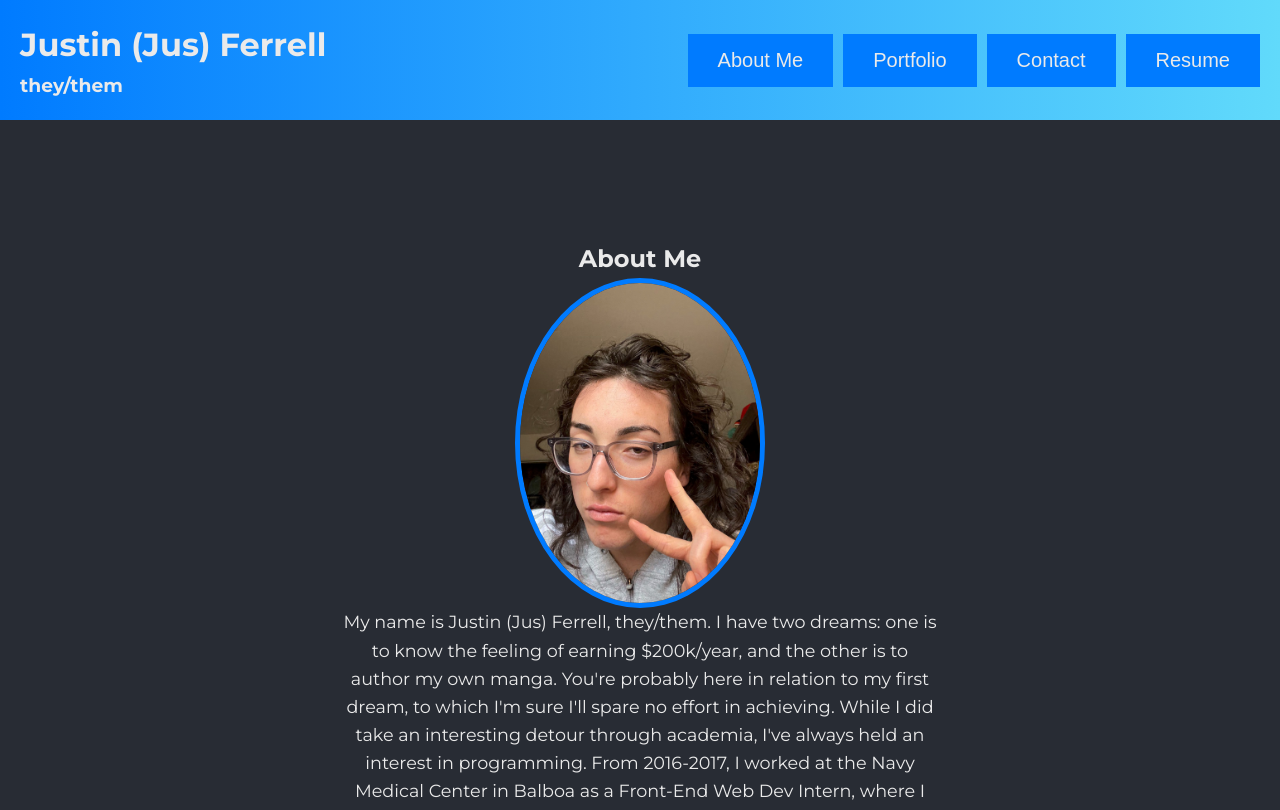
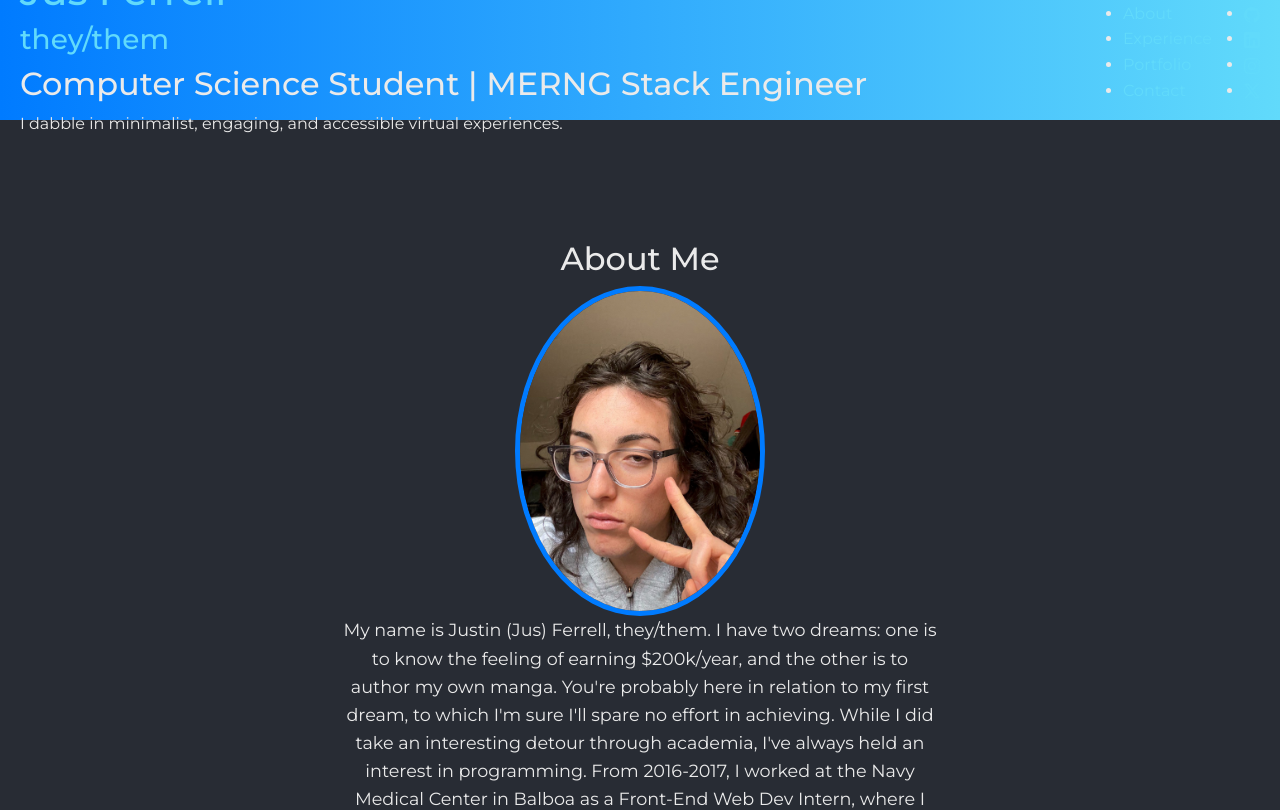
Before and after one commit to lifeofmatsu/React-Portfolio, a React (Vite) app: page / in a window 1280 px wide. Shown: the top 810 px of the page. Built offline with nearby package versions, Linux system fonts and the light colour scheme.

Commit message:
nav related modifications and layout restructuring

```diff
--- a/src/components/Header.jsx
+++ b/src/components/Header.jsx
@@ -1,18 +1,25 @@
 import React from 'react';
+import Nav from './Nav';
 
-const Header = ({ scrollToSection, aboutMeRef, portfolioRef, contactRef, resumeRef }) => {
+const Header = ({ scrollToSection, aboutRef, experienceRef, portfolioRef, contactRef }) => {
     return (
-        <header className='header'>
+        <header>
             <div>
-                <h1>Justin (Jus) Ferrell</h1>
-                <h3>they/them</h3>
+                <a className='name-inline' href='/'>
+                    <h1>Jus Ferrell</h1>
+                    <h3>they/them</h3>
+                </a>
+                <h2>Computer Science Student | MERNG Stack Engineer</h2>
+                <p>I dabble in minimalist, engaging, and accessible virtual experiences.</p>
             </div>
-            <div className="header-buttons">
-                <button onClick={() => scrollToSection(aboutMeRef)}>About Me</button>
-                <button onClick={() => scrollToSection(portfolioRef)}>Portfolio</button>
-                <button onClick={() => scrollToSection(contactRef)}>Contact</button>
-                <button onClick={() => scrollToSection(resumeRef)}>Resume</button>
-            </div>
+            <Nav
+                scrollToSection={scrollToSection}
+                aboutRef={aboutRef}
+                experienceRef={experienceRef}
+                portfolioRef={portfolioRef}
+                contactRef={contactRef}
+            />
+
         </header>
     );
 };
--- a/src/components/Nav.jsx
+++ b/src/components/Nav.jsx
@@ -1,19 +1,94 @@
 import React, { useState } from 'react';
+import 'bootstrap/dist/css/bootstrap.min.css';
 
-const Navigation = () => {
+const Navigation = ({ scrollToSection, aboutRef, experienceRef, portfolioRef, contactRef }) => {
 	const [activeSection, setActiveSection] = useState('About Me');
+	const sectionRefs = {
+		'About': aboutRef,
+		'Experience': experienceRef,
+		'Portfolio': portfolioRef,
+		'Contact': contactRef
+	};
 
 	return (
 		<nav>
-			{['About Me', 'Portfolio', 'Contact', 'Resume'].map((section) => (
-				<button
-					key={section}
-					className={activeSection === section ? 'active' : ''}
-					onClick={() => setActiveSection(section)}
-				>
-					{section}
-				</button>
-			))}
+			<ul>
+				{Object.keys(sectionRefs).map((section) => (
+					<li key={section}>
+						<a
+							className={activeSection === section ? 'active' : ''}
+							onClick={() => {
+								setActiveSection(section)
+								scrollToSection(sectionRefs[section]);
+							}}
+						>
+							{section}
+						</a>
+					</li>
+				))}
+			</ul>
+			<ul>
+				<li>
+					<a
+						href='https://github.com/lifeofmatsu'
+						className='custom-icon custom-icon_hover'
+						target='_blank'
+						rel='noopener noreferrer'
+						aria-label='GitHub (link opens in new tab)'
+						title='GitHub'
+					>
+						<span className='visually-hidden'>GitHub</span>
+						<svg xmlns="http://www.w3.org/2000/svg" width="16" height="16" fill="currentColor" class="bi bi-github" viewBox="0 0 16 16" aria-hidden='true'>
+							<path d="M8 0C3.58 0 0 3.58 0 8c0 3.54 2.29 6.53 5.47 7.59.4.07.55-.17.55-.38 0-.19-.01-.82-.01-1.49-2.01.37-2.53-.49-2.69-.94-.09-.23-.48-.94-.82-1.13-.28-.15-.68-.52-.01-.53.63-.01 1.08.58 1.23.82.72 1.21 1.87.87 2.33.66.07-.52.28-.87.51-1.07-1.78-.2-3.64-.89-3.64-3.95 0-.87.31-1.59.82-2.15-.08-.2-.36-1.02.08-2.12 0 0 .67-.21 2.2.82.64-.18 1.32-.27 2-.27s1.36.09 2 .27c1.53-1.04 2.2-.82 2.2-.82.44 1.1.16 1.92.08 2.12.51.56.82 1.27.82 2.15 0 3.07-1.87 3.75-3.65 3.95.29.25.54.73.54 1.48 0 1.07-.01 1.93-.01 2.2 0 .21.15.46.55.38A8.01 8.01 0 0 0 16 8c0-4.42-3.58-8-8-8" />
+						</svg>
+					</a>
+				</li>
+				<li>
+					<a
+						href='https://www.linkedin.com/in/lifeofmatsu/'
+						className='custom-icon custom-icon_hover'
+						target='_blank'
+						rel='noopener noreferrer'
+						aria-label='LinkedIn (link opens in new tab)'
+						title='LinkedIn'
+					>
+						<span className='visually-hidden'>LinkedIn</span>
+						<svg xmlns="http://www.w3.org/2000/svg" width="16" height="16" fill="currentColor" class="bi bi-linkedin" viewBox="0 0 16 16" aria-hidden='true'>
+							<path d="M0 1.146C0 .513.526 0 1.175 0h13.65C15.474 0 16 .513 16 1.146v13.708c0 .633-.526 1.146-1.175 1.146H1.175C.526 16 0 15.487 0 14.854zm4.943 12.248V6.169H2.542v7.225zm-1.2-8.212c.837 0 1.358-.554 1.358-1.248-.015-.709-.52-1.248-1.342-1.248S2.4 3.226 2.4 3.934c0 .694.521 1.248 1.327 1.248zm4.908 8.212V9.359c0-.216.016-.432.08-.586.173-.431.568-.878 1.232-.878.869 0 1.216.662 1.216 1.634v3.865h2.401V9.25c0-2.22-1.184-3.252-2.764-3.252-1.274 0-1.845.7-2.165 1.193v.025h-.016l.016-.025V6.169h-2.4c.03.678 0 7.225 0 7.225z" />
+						</svg>
+					</a>
+				</li>
+				<li>
+					<a
+						href='https://www.instagram.com/lifeofmatsu/'
+						className='custom-icon custom-icon_hover'
+						target='_blank'
+						rel='noopener noreferrer'
+						aria-label='Instagram (link opens in new tab)'
+						title='Instagram'
+					>
+						<span className='visually-hidden'>Instagram</span>
+						<svg xmlns="http://www.w3.org/2000/svg" width="16" height="16" fill="currentColor" class="bi bi-instagram" viewBox="0 0 16 16" aria-hidden='true'>
+							<path d="M8 0C5.829 0 5.556.01 4.703.048 3.85.088 3.269.222 2.76.42a3.9 3.9 0 0 0-1.417.923A3.9 3.9 0 0 0 .42 2.76C.222 3.268.087 3.85.048 4.7.01 5.555 0 5.827 0 8.001c0 2.172.01 2.444.048 3.297.04.852.174 1.433.372 1.942.205.526.478.972.923 1.417.444.445.89.719 1.416.923.51.198 1.09.333 1.942.372C5.555 15.99 5.827 16 8 16s2.444-.01 3.298-.048c.851-.04 1.434-.174 1.943-.372a3.9 3.9 0 0 0 1.416-.923c.445-.445.718-.891.923-1.417.197-.509.332-1.09.372-1.942C15.99 10.445 16 10.173 16 8s-.01-2.445-.048-3.299c-.04-.851-.175-1.433-.372-1.941a3.9 3.9 0 0 0-.923-1.417A3.9 3.9 0 0 0 13.24.42c-.51-.198-1.092-.333-1.943-.372C10.443.01 10.172 0 7.998 0zm-.717 1.442h.718c2.136 0 2.389.007 3.232.046.78.035 1.204.166 1.486.275.373.145.64.319.92.599s.453.546.598.92c.11.281.24.705.275 1.485.039.843.047 1.096.047 3.231s-.008 2.389-.047 3.232c-.035.78-.166 1.203-.275 1.485a2.5 2.5 0 0 1-.599.919c-.28.28-.546.453-.92.598-.28.11-.704.24-1.485.276-.843.038-1.096.047-3.232.047s-2.39-.009-3.233-.047c-.78-.036-1.203-.166-1.485-.276a2.5 2.5 0 0 1-.92-.598 2.5 2.5 0 0 1-.6-.92c-.109-.281-.24-.705-.275-1.485-.038-.843-.046-1.096-.046-3.233s.008-2.388.046-3.231c.036-.78.166-1.204.276-1.486.145-.373.319-.64.599-.92s.546-.453.92-.598c.282-.11.705-.24 1.485-.276.738-.034 1.024-.044 2.515-.045zm4.988 1.328a.96.96 0 1 0 0 1.92.96.96 0 0 0 0-1.92m-4.27 1.122a4.109 4.109 0 1 0 0 8.217 4.109 4.109 0 0 0 0-8.217m0 1.441a2.667 2.667 0 1 1 0 5.334 2.667 2.667 0 0 1 0-5.334" />
+						</svg>
+					</a>
+				</li>
+				<li>
+					<a
+						href='https://twitter.com/lifeofmatsu'
+						className='custom-icon custom-icon_hover'
+						target='_blank'
+						rel='noopener noreferrer'
+						aria-label='Twitter (link opens in new tab)'
+						title='Twitter-X'
+					>
+						<span className='visually-hidden'>Twitter</span>
+						<svg xmlns="http://www.w3.org/2000/svg" width="16" height="16" fill="currentColor" class="bi bi-twitter-x" viewBox="0 0 16 16" aria-hidden='true'>
+							<path d="M12.6.75h2.454l-5.36 6.142L16 15.25h-4.937l-3.867-5.07-4.425 5.07H.316l5.733-6.57L0 .75h5.063l3.495 4.633L12.601.75Zm-.86 13.028h1.36L4.323 2.145H2.865z" />
+						</svg>
+					</a>
+				</li>
+			</ul>
 		</nav>
 	);
 };
--- a/src/components/Portfolio.jsx
+++ b/src/components/Portfolio.jsx
@@ -56,8 +56,8 @@
 const Portfolio = () => {
 	return (
 		<>
-			<h2 className='portfolio-title'>Portfolio</h2>
-			<section className='portfolio'>
+			<h2>Projects</h2>
+			<section>
 				{projects.map((project, index) => (
 					<Project key={index} {...project} />
 				))}
```
Also changed, not shown: src/components/About.jsx (added, +33 -0 lines), src/components/Experience.jsx (added, +19 -0 lines).
